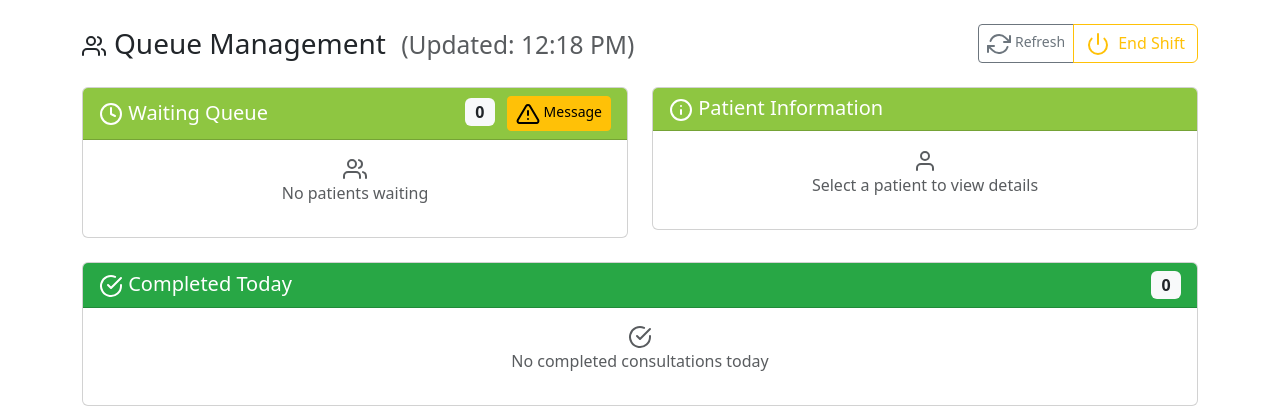
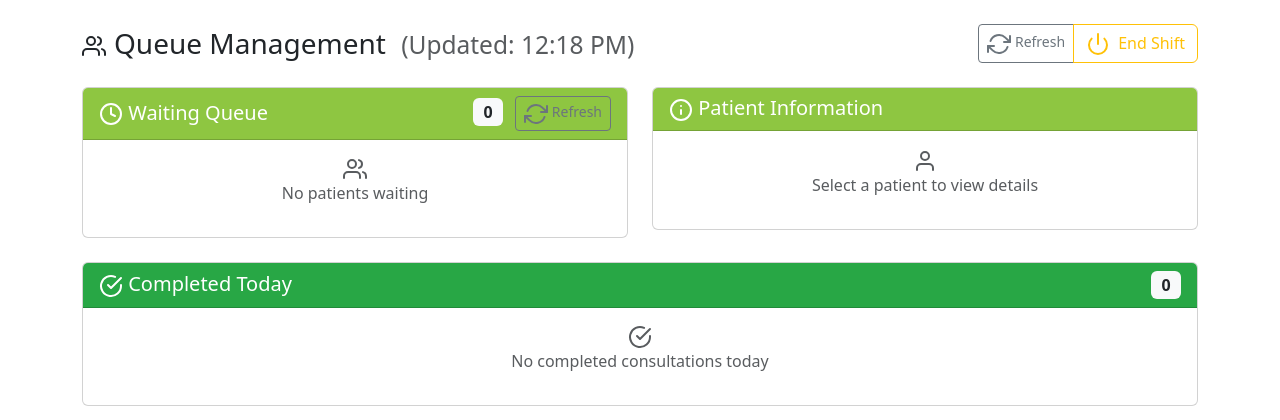
Before and after one commit to iamarasinghe96/kidsclinic, a Flask app: page /queue_management in a window 1280 px wide. Shown: the part 82-502 px from the top of the page. Run offline with Flask 3, Linux system fonts and the light colour scheme; data comes from the database, SQL or seed files in the repository; some libraries are stand-ins or nearby versions.

Commit message:
Update patient queue to show refresh button instead of message button
Replaced the "Message" button with a "Refresh" button in the patient queue management template, removing the functionality to send emergency messages and updating the icon accordingly.

Replit-Commit-Author: Agent
Replit-Commit-Session-Id: 9dd196c3-83ce-4e16-bcba-cdae70fc60bb
Replit-Commit-Checkpoint-Type: full_checkpoint
Replit-Commit-Screenshot-Url: https://storage.googleapis.com/screenshot-production-us-central1/2b830754-4a31-4342-a6c6-7ddd6c11e4a7/9dd196c3-83ce-4e16-bcba-cdae70fc60bb/tW2R13l

```diff
--- a/templates/queue_management.html
+++ b/templates/queue_management.html
@@ -29,8 +29,8 @@
                 </h5>
                 <div>
                     <span class="badge bg-light text-dark fs-6 me-2">{{ total_waiting }}</span>
-                    <button type="button" class="btn btn-warning btn-sm" onclick="showEmergencyMessageModal()" title="Send emergency message to consultants">
-                        <i data-feather="alert-triangle"></i> Message
+                    <button type="button" class="btn btn-outline-secondary btn-sm" onclick="refreshNow()" title="Refresh queue now">
+                        <i data-feather="refresh-cw"></i> Refresh
                     </button>
                 </div>
             </div>
```
Also changed, not shown: attached_assets/image_1755346604027.png (added), attached_assets/image_1755346635475.png (added).
